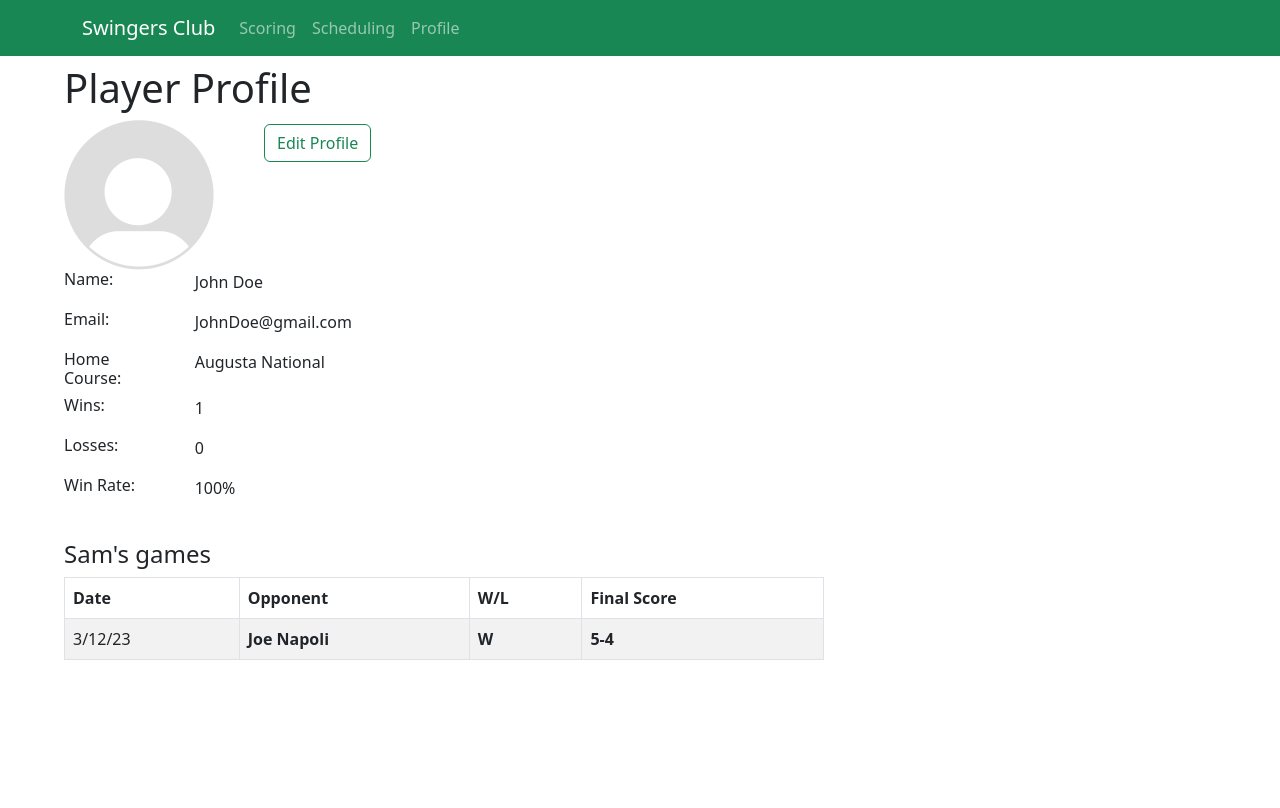
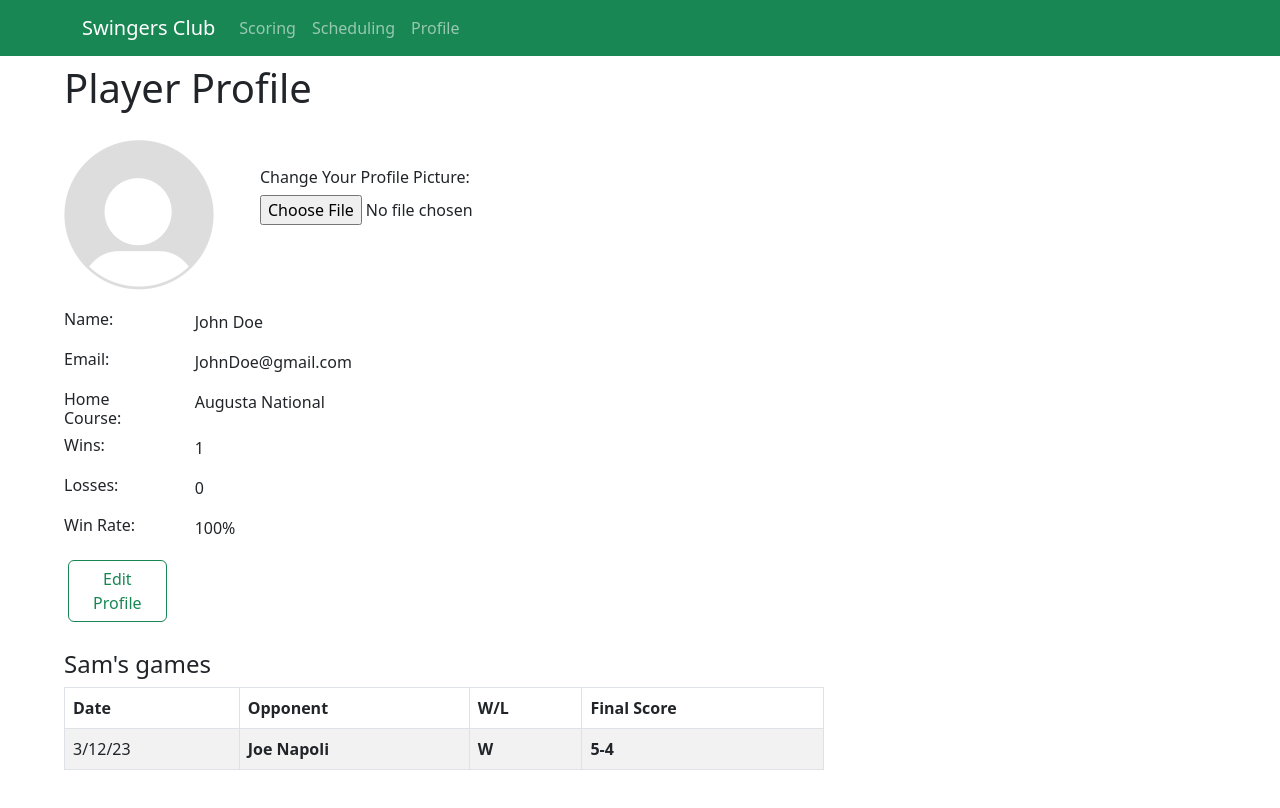
Before and after one commit to JosephNapoli/CS-4279, a React (Create React App) app in the folder golfapp/: page /profile in a window 1280 px wide. Shown: the top 808 px of the page. Built offline with nearby package versions, Linux system fonts and the light colour scheme.

Commit message:
third draft for Profile

```diff
--- a/golfapp/src/Profile.js
+++ b/golfapp/src/Profile.js
@@ -11,6 +11,8 @@ export default function Profile({ user }) {
     const [name, setName] = useState("John Doe")
     const [email, setEmail] = useState("JohnDoe@gmail.com")
     const [course, setCourse] = useState("Augusta National")
+    const [profilePicture, setProfilePicture] = useState(defaultPic)
+    const [profilePictureURL, setProfilePictureURL] = useState(defaultPic)
 
     const saveValues = (name, email, course) => {
         setName(name)
@@ -18,24 +20,40 @@ export default function Profile({ user }) {
         setCourse(course)
     }
 
+    function HandleProfileChange(event){
+        const reader = new FileReader()
+        reader.onload = (event) => {
+            const dataUrl = event.target.result
+        }
+        reader.readAsDataURL(profilePicture)
+        setProfilePicture(event.target.files[0])
+    }
+
+    function handleProfileUpload(){
+        const reader = new FileReader()
+        reader.onload = (event) => {
+            setProfilePictureURL(event.target.result)
+        }
+        reader.readAsDataURL(profilePicture)
+    }
+
     return (
         <Row className="p-5">
             <Col sm={8}>
                 <h1>Player Profile</h1>
                 <Row>
-                    <Col md={3}>
-                        <img className = "profile" src = {defaultPic} width="150" height="150"/>
+                    <Col md = {3}>
+                        <img className = "profile-picture" src = {profilePicture} width="150" height="150"/>
                     </Col>
-                    <Col>
-                        <Button //FIX STYLING FOR THIS BUTTON
-                            className="m-1"
-                            variant="outline-success"
-                            onClick={openEditModal}
-                        >
-                            Edit Profile
-                        </Button>
-                        <EditModal show={showEditModal} onHide={closeEditModal} onSubmit={saveValues} currName={name}
-                                   currEmail={email}  currCourse= {course}/>
+                    <Col md={4}>
+                        <br/> <br/>
+                        <Row>
+                            <h6> Change Your Profile Picture: </h6>
+                        </Row>
+                        <Row>
+                            <input type = "file" accept = "image/*" onChange = {HandleProfileChange} style={{cursor: "pointer"}}/>
+                            {/*<Button onClick={handleProfileUpload}> Upload </Button>*/}
+                        </Row>
 
                     </Col>
                 </Row>
@@ -85,6 +103,19 @@ export default function Profile({ user }) {
                     </Col>
                     <Col>
                         <p>100%</p>
+                    </Col>
+                </Row>
+                <Row >
+                    <Col sm = {2}>
+                        <Button // TODO: FIX STYLING FOR THIS BUTTON
+                            className="m-1"
+                            variant="outline-success"
+                            onClick={openEditModal}
+                        >
+                            Edit Profile
+                        </Button>
+                        <EditModal show={showEditModal} onHide={closeEditModal} onSubmit={saveValues} currName={name}
+                                   currEmail={email}  currCourse= {course}/>
                     </Col>
                 </Row>
                 <br />
--- a/golfapp/src/profile.css
+++ b/golfapp/src/profile.css
@@ -4,3 +4,7 @@
 .userIn {
     align-content: space-around;
 }
+.profile-picture{
+    margin-top: 20px;
+    margin-bottom: 20px;
+}
```
